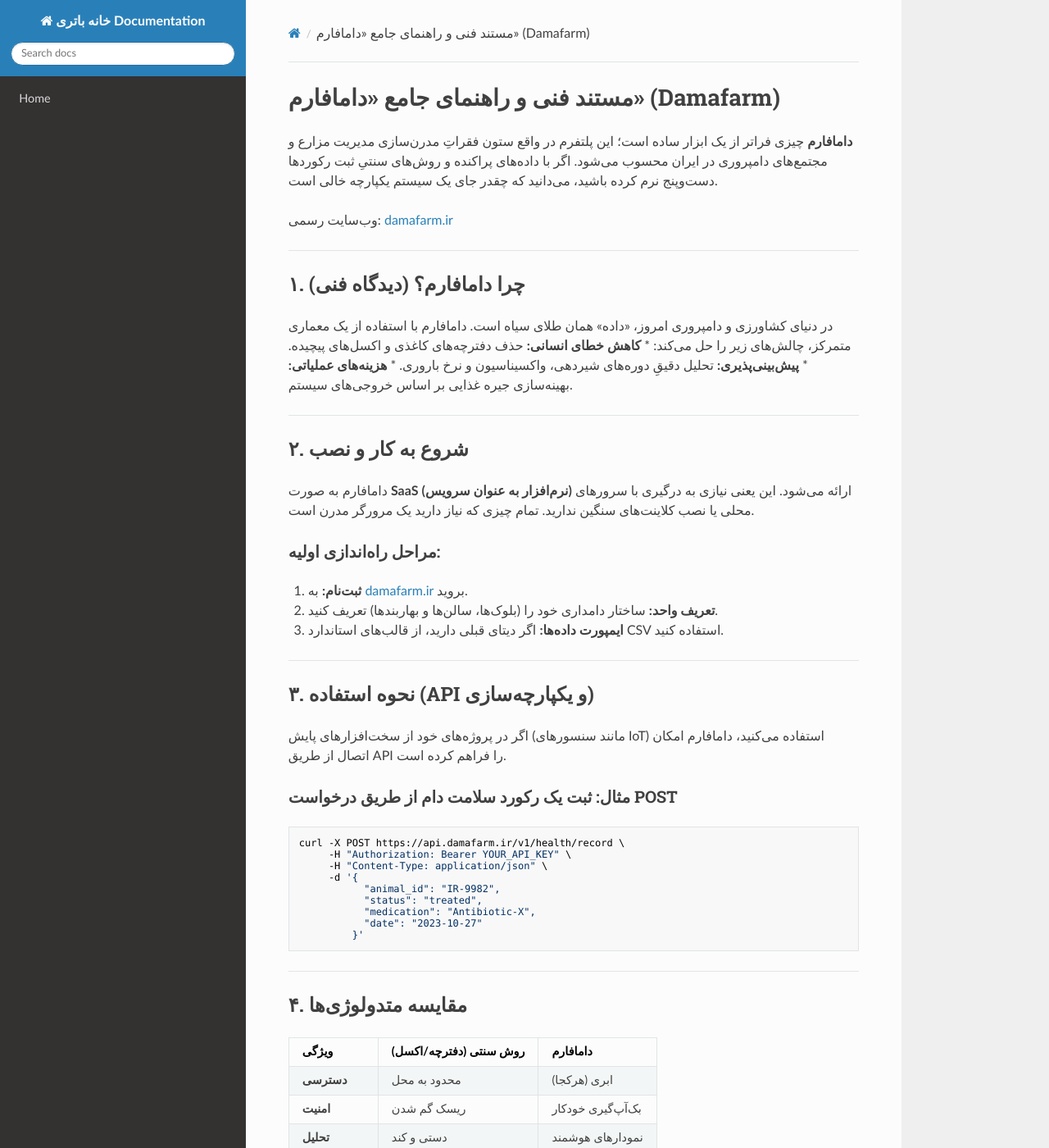
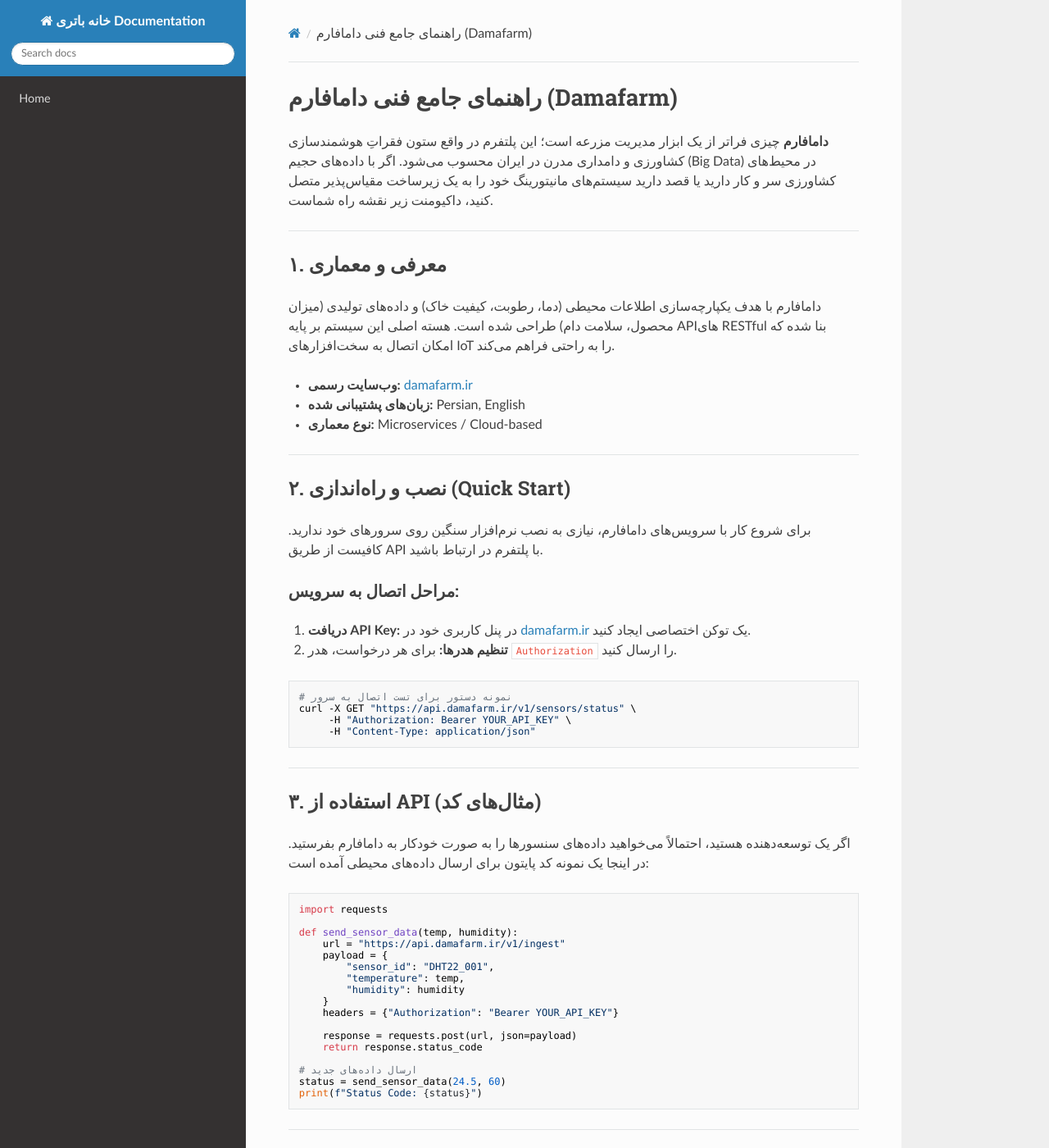
Before and after one commit to sahandsahabi553-prog/terraform-google-semantic-docs, an MkDocs documentation site: the page built from docs/دامافارم.md, in a window 1280 px wide and 1400 px high. Shown: the whole window at 82% size. Built offline with MkDocs 1.6.1, drawn with Linux system fonts in a browser that asks for light colours; nearby versions of some CDN libraries; some of the changed text lies outside the part shown.

Commit message:
Doc: دامافارم

````diff
--- a/docs/دامافارم.md
+++ b/docs/دامافارم.md
@@ -1,72 +1,86 @@
-# مستند فنی و راهنمای جامع «دامافارم» (Damafarm)
+# راهنمای جامع فنی دامافارم (Damafarm)
 
-**دامافارم** چیزی فراتر از یک ابزار ساده است؛ این پلتفرم در واقع ستون فقراتِ مدرن‌سازی مدیریت مزارع و مجتمع‌های دامپروری در ایران محسوب می‌شود. اگر با داده‌های پراکنده و روش‌های سنتیِ ثبت رکوردها دست‌وپنج نرم کرده باشید، می‌دانید که چقدر جای یک سیستم یکپارچه خالی است.
-
-وب‌سایت رسمی: [damafarm.ir](https://damafarm.ir)
+**دامافارم** چیزی فراتر از یک ابزار مدیریت مزرعه است؛ این پلتفرم در واقع ستون فقراتِ هوشمندسازی کشاورزی و دامداری مدرن در ایران محسوب می‌شود. اگر با داده‌های حجیم (Big Data) در محیط‌های کشاورزی سر و کار دارید یا قصد دارید سیستم‌های مانیتورینگ خود را به یک زیرساخت مقیاس‌پذیر متصل کنید، داکیومنت زیر نقشه راه شماست.
 
 ---
 
-## ۱. چرا دامافارم؟ (دیدگاه فنی)
-در دنیای کشاورزی و دامپروری امروز، «داده» همان طلای سیاه است. دامافارم با استفاده از یک معماری متمرکز، چالش‌های زیر را حل می‌کند:
-*   **کاهش خطای انسانی:** حذف دفترچه‌های کاغذی و اکسل‌های پیچیده.
-*   **پیش‌بینی‌پذیری:** تحلیل دقیقِ دوره‌های شیردهی، واکسیناسیون و نرخ باروری.
-*   **هزینه‌های عملیاتی:** بهینه‌سازی جیره غذایی بر اساس خروجی‌های سیستم.
+## ۱. معرفی و معماری
+دامافارم با هدف یکپارچه‌سازی اطلاعات محیطی (دما، رطوبت، کیفیت خاک) و داده‌های تولیدی (میزان محصول، سلامت دام) طراحی شده است. هسته اصلی این سیستم بر پایه APIهای RESTful بنا شده که امکان اتصال به سخت‌افزارهای IoT را به راحتی فراهم می‌کند.
+
+*   **وب‌سایت رسمی:** [damafarm.ir](https://damafarm.ir)
+*   **زبان‌های پشتیبانی شده:** Persian, English
+*   **نوع معماری:** Microservices / Cloud-based
 
 ---
 
-## ۲. شروع به کار و نصب
-دامافارم به صورت **SaaS (نرم‌افزار به عنوان سرویس)** ارائه می‌شود. این یعنی نیازی به درگیری با سرورهای محلی یا نصب کلاینت‌های سنگین ندارید. تمام چیزی که نیاز دارید یک مرورگر مدرن است.
+## ۲. نصب و راه‌اندازی (Quick Start)
+برای شروع کار با سرویس‌های دامافارم، نیازی به نصب نرم‌افزار سنگین روی سرورهای خود ندارید. کافیست از طریق API با پلتفرم در ارتباط باشید.
 
-### مراحل راه‌اندازی اولیه:
-1.  **ثبت‌نام:** به [damafarm.ir](https://damafarm.ir) بروید.
-2.  **تعریف واحد:** ساختار دامداری خود را (بلوک‌ها، سالن‌ها و بهاربندها) تعریف کنید.
-3.  **ایمپورت داده‌ها:** اگر دیتای قبلی دارید، از قالب‌های استاندارد CSV استفاده کنید.
+### مراحل اتصال به سرویس:
+1.  **دریافت API Key:** در پنل کاربری خود در [damafarm.ir](https://damafarm.ir) یک توکن اختصاصی ایجاد کنید.
+2.  **تنظیم هدرها:** برای هر درخواست، هدر `Authorization` را ارسال کنید.
 
----
-
-## ۳. نحوه استفاده (API و یکپارچه‌سازی)
-اگر در پروژه‌های خود از سخت‌افزارهای پایش (مانند سنسورهای IoT) استفاده می‌کنید، دامافارم امکان اتصال از طریق API را فراهم کرده است.
-
-### مثال: ثبت یک رکورد سلامت دام از طریق درخواست POST
 ```bash
-curl -X POST https://api.damafarm.ir/v1/health/record \
+# نمونه دستور برای تست اتصال به سرور
+curl -X GET "https://api.damafarm.ir/v1/sensors/status" \
      -H "Authorization: Bearer YOUR_API_KEY" \
-     -H "Content-Type: application/json" \
-     -d '{
-           "animal_id": "IR-9982",
-           "status": "treated",
-           "medication": "Antibiotic-X",
-           "date": "2023-10-27"
-         }'
+     -H "Content-Type: application/json"
 ```
 
 ---
 
-## ۴. مقایسه متدولوژی‌ها
+## ۳. استفاده از API (مثال‌های کد)
 
-| ویژگی | روش سنتی (دفترچه/اکسل) | دامافارم |
-| :--- | :--- | :--- |
-| **دسترسی** | محدود به محل | ابری (هرکجا) |
-| **امنیت** | ریسک گم شدن | بک‌آپ‌گیری خودکار |
-| **تحلیل** | دستی و کند | نمودارهای هوشمند |
-| **مقیاس‌پذیری** | دشوار | بسیار سریع |
+اگر یک توسعه‌دهنده هستید، احتمالاً می‌خواهید داده‌های سنسورها را به صورت خودکار به دامافارم بفرستید. در اینجا یک نمونه کد پایتون برای ارسال داده‌های محیطی آمده است:
+
+```python
+import requests
+
+def send_sensor_data(temp, humidity):
+    url = "https://api.damafarm.ir/v1/ingest"
+    payload = {
+        "sensor_id": "DHT22_001",
+        "temperature": temp,
+        "humidity": humidity
+    }
+    headers = {"Authorization": "Bearer YOUR_API_KEY"}
+
+    response = requests.post(url, json=payload)
+    return response.status_code
+
+# ارسال داده‌های جدید
+status = send_sensor_data(24.5, 60)
+print(f"Status Code: {status}")
+```
+
+---
+
+## ۴. مشخصات فنی و جدول مقایسه‌ای
+
+| قابلیت | دامافارم (Basic) | دامافارم (Enterprise) |
+| :--- | :---: | :---: |
+| تعداد سنسور | تا ۱۰ عدد | نامحدود |
+| نرخ به‌روزرسانی | هر ۱ ساعت | هر ۵ ثانیه |
+| گزارش‌گیری | PDF ساده | داشبورد تحلیلی پیشرفته |
+| پشتیبانی API | دارد | دارد (با اولویت) |
 
 ---
 
 ## ۵. سوالات متداول (FAQ)
 
-**آیا دامافارم برای گاوداری‌های کوچک هم مناسب است؟**
-بله، ساختار ماژولار دامافارم باعث شده تا هم برای یک دامداری کوچک و هم برای مجتمع‌های بزرگ صنعتی، کارایی یکسانی داشته باشد.
+**آیا دامافارم از سنسورهای خاصی پشتیبانی می‌کند؟**
+بله، پلتفرم ما با پروتکل‌های استاندارد MQTT و HTTP سازگار است. اگر سنسور شما داده‌های JSON خروجی می‌دهد، به راحتی به دامافارم متصل می‌شود.
 
-**امنیت داده‌های من چگونه تأمین می‌شود؟**
-ما از پروتکل‌های رمزنگاری لایه انتقال (TLS) استفاده می‌کنیم و دیتابیس‌ها به صورت روزانه در سرورهای امن بک‌آپ‌گیری می‌شوند. حریم خصوصی شما اولویت اول ماست.
+**آیا امکان آفلاین کار کردن وجود دارد؟**
+سیستم‌های ما برای پایداری در شرایط اینترنت ضعیف طراحی شده‌اند. داده‌ها در صورت قطع اینترنت در سمت سخت‌افزار (Gateway) بافر شده و پس از اتصال مجدد سینک می‌شوند.
 
-**آیا امکان خروجی گرفتن (Export) از داده‌ها وجود دارد؟**
-قطعاً. شما در هر لحظه می‌توانید گزارش‌های خود را در قالب‌های `Excel` یا `PDF` دریافت کنید. ما معتقدیم داده‌ها متعلق به خودِ شماست.
+**چگونه می‌توانم گزارش‌های فصلی بگیرم؟**
+از طریق بخش «گزارشات» در پنل مدیریت، می‌توانید خروجی‌های CSV یا Excel را بر اساس بازه‌های زمانی دلخواه دریافت کنید.
 
 ---
 
-### کلام آخر
-تکنولوژی در کشاورزی نباید پیچیده باشد؛ باید «کاربردی» باشد. دامافارم دقیقاً همین مسیر را طی کرده است. اگر در مرحله‌ای از پیاده‌سازی به مشکل خوردید یا سوال فنی خاصی داشتید، مستندات کامل‌تر را در پنل کاربری خود بررسی کنید.
+## نکات کلیدی برای توسعه‌دهندگان
+*   **امنیت:** همیشه توکن‌های خود را در فایل‌های `.env` قرار دهید و هرگز آن‌ها را در گیت‌هاب عمومی کامیت نکنید.
+*   **بهینه‌سازی:** برای کاهش مصرف ترافیک، سعی کنید داده‌ها را به صورت دسته‌ای (Batch) ارسال کنید.
 
-*پیشنهاد نویسنده: برای شروع، اول روی ماژول ثبت رکورد شیردهی متمرکز شوید؛ بیشترین بازگشت سرمایه (ROI) را در همان ماه اول مشاهده خواهید کرد.*
+*اگر در حین پیاده‌سازی به مشکلی برخوردید، مستندات کامل‌تر را در بخش Developer Portal سایت دامافارم بررسی کنید.*
````
